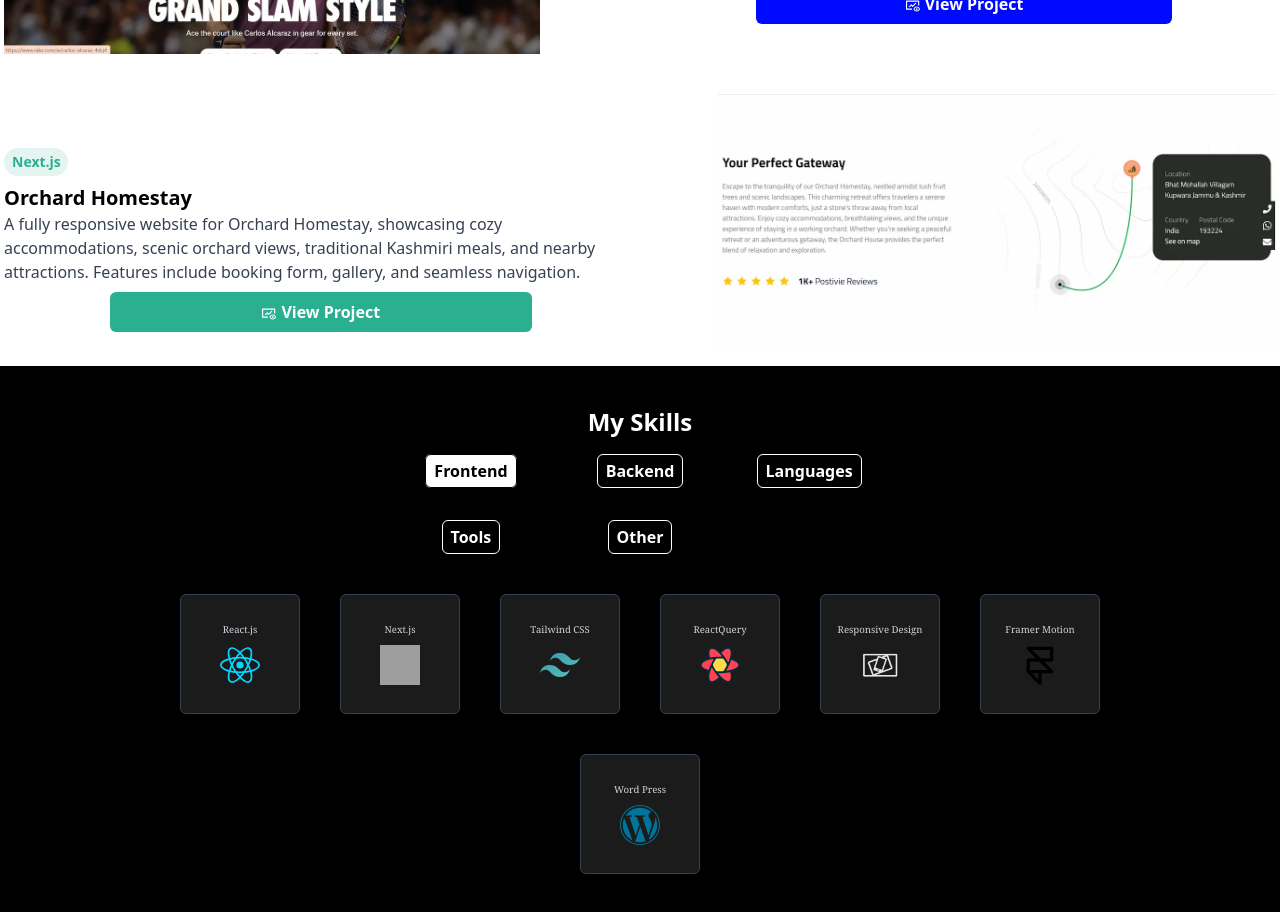
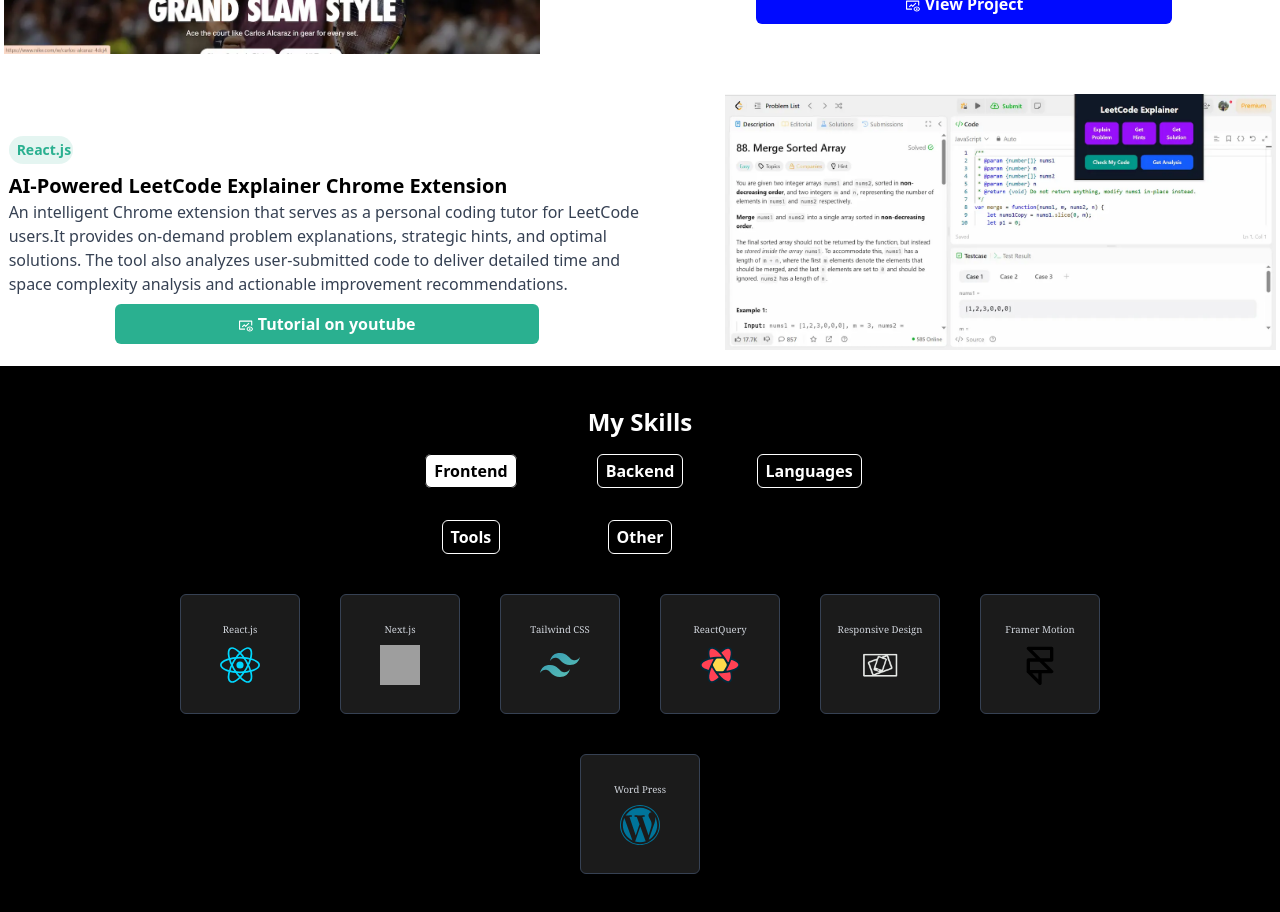
Before and after one commit to AliHaider6325/my-portfolio, a React (Vite) app: page / in a window 1280 px wide. Shown: the part 1220-2132 px from the top of the page. Built offline with nearby package versions, Linux system fonts and the light colour scheme; grey boxes are pictures that could not be loaded.

Commit message:
Updates project3

```diff
--- a/src/components/ExtraProject.tsx
+++ b/src/components/ExtraProject.tsx
@@ -11,7 +11,7 @@
             lang={projectData.lang[i]}
             title={projectData.title[i]}
             desc={projectData.desc[i]}
-            btnText={projectData.btnText}
+            btnText={projectData.btnText[i]}
             color={projectData.color[i]}
             reverse={i === 1 ? true : false}
             link={projectData.link[i]}
--- a/src/data/project.ts
+++ b/src/data/project.ts
@@ -1,11 +1,11 @@
 export const projectData = {
   imgUrl: ["food.webp","Project1.webp","Project3.webp"],
-  lang: ["Next.js","React.js","Next.js"],
-  title: ["Restaurant Food Ordering App","Clone-Nike","Orchard Homestay"],
-  desc: ["Full-stack food ordering app built with **Next.js 13, Prisma, PostgreSQL, Auth.js, and Stripe.** Features include dynamic menus, shopping cart, authentication, secure checkout, and Dockerized deployment.","A sleek, responsive Nike website clone showcasing premium athletic wear, footwear, and accessories with a modern, user-friendly design.","A fully responsive website for Orchard Homestay, showcasing cozy accommodations, scenic orchard views, traditional Kashmiri meals, and nearby attractions. Features include booking form, gallery, and seamless navigation."],
-  btnText: "View Project",
+  lang: ["Next.js","React.js","React.js"],
+  title: ["Restaurant Food Ordering App","Clone-Nike","AI-Powered LeetCode Explainer Chrome Extension"],
+  desc: ["Full-stack food ordering app built with **Next.js 13, Prisma, PostgreSQL, Auth.js, and Stripe.** Features include dynamic menus, shopping cart, authentication, secure checkout, and Dockerized deployment.","A sleek, responsive Nike website clone showcasing premium athletic wear, footwear, and accessories with a modern, user-friendly design.","An intelligent Chrome extension that serves as a personal coding tutor for LeetCode users.It provides on-demand problem explanations, strategic hints, and optimal solutions. The tool also analyzes user-submitted code to deliver detailed time and space complexity analysis and actionable improvement recommendations."],
+  btnText: ["View Project","View Project","Tutorial on youtube"],
   color:["#FFA217","#000AFF","#2AB090"],
-  link:["http://food-delivery-app-ivory-psi.vercel.app","http://food-delivery-app-ivory-psi.vercel.app","https://orchard-homestay.vercel.app/"]
+  link:["http://food-delivery-app-ivory-psi.vercel.app","http://food-delivery-app-ivory-psi.vercel.app","https://www.youtube.com/watch?v=CbAHyLPW024"]
 };
 
 
```
Also changed, not shown: public/Project3.webp.
